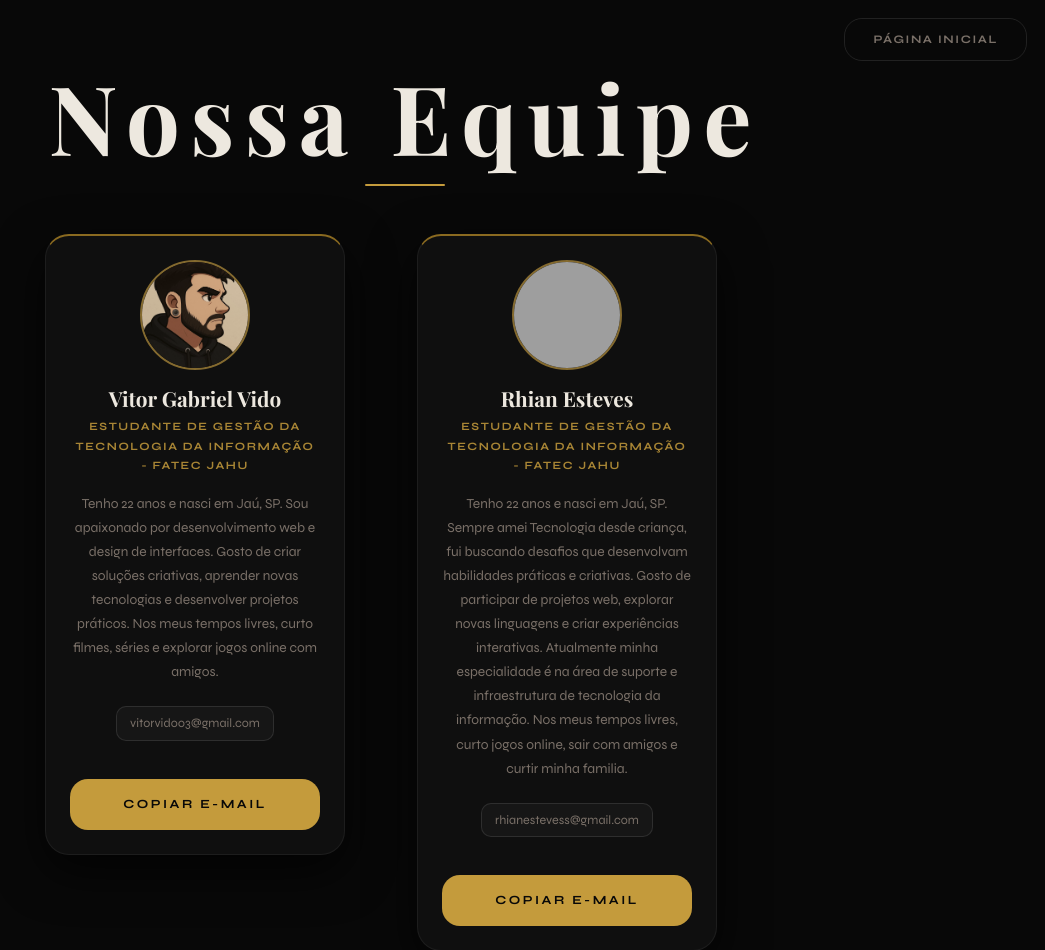
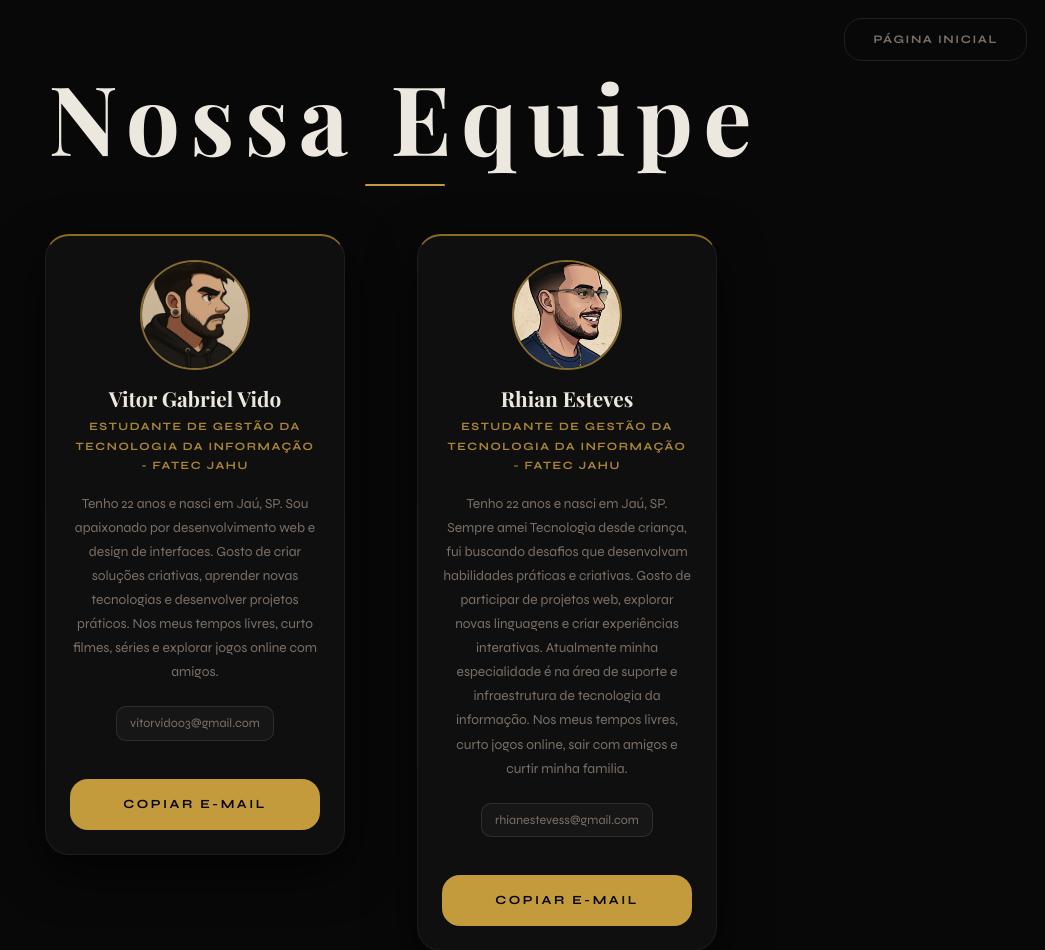
Before and after one commit to VitorGabriel0304/Trabalho-Ronan, a Flask app: page /sobre/equipe in a window 1280 px wide. Shown: the top 950 px of the page, without its empty margins (235-1280 px from the left). Run offline with Flask 3, Linux system fonts and the light colour scheme; grey boxes are pictures that could not be loaded.

Commit message:
Adicionando o avatar do Rhian

```diff
--- a/templates/sobre_equipe.html
+++ b/templates/sobre_equipe.html
@@ -40,7 +40,7 @@
         <!-- Membro 2 -->
         <div class="col-md-4 col-sm-6">
             <div class="membro-box p-4 text-center">
-                <img src="{{ url_for('static', filename='imgs/rhian.jpg') }}" alt="Rhian Esteves" class="foto-membro rounded-circle mb-3">
+                <img src="{{ url_for('static', filename='imgs/Avatar-Rhian.jpeg') }}" alt="Rhian Esteves" class="foto-membro rounded-circle mb-3">
                 <h5 class="nome-membro">Rhian Esteves</h5>
                 <p class="cargo-membro">Estudante de Gestão da Tecnologia da Informação - FATEC JAHU</p>
                 <p class="bio-membro">
```
Also changed, not shown: static/imgs/Avatar-Rhian.jpeg (added).
